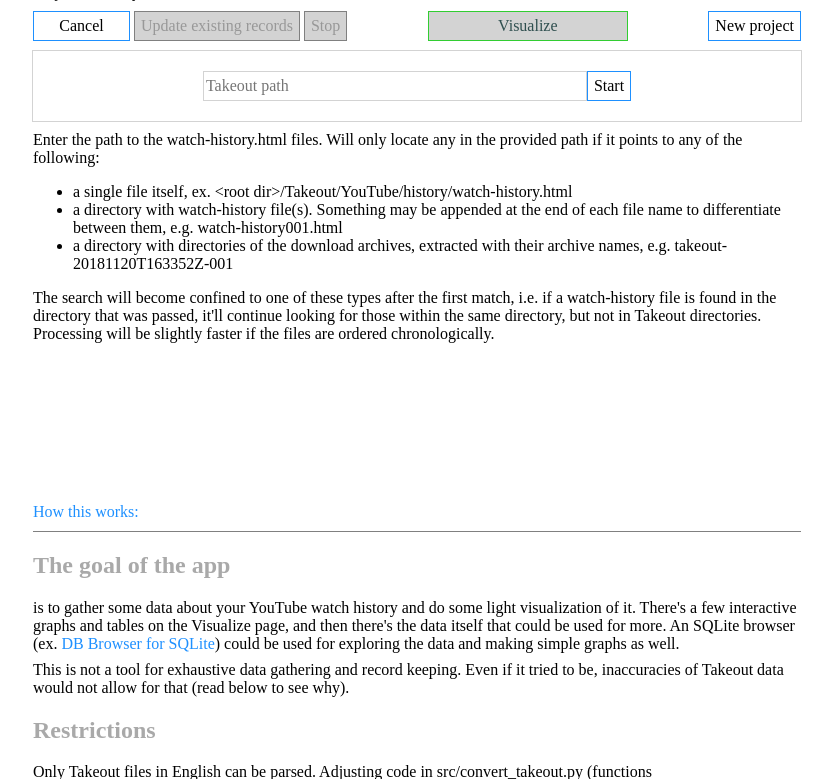
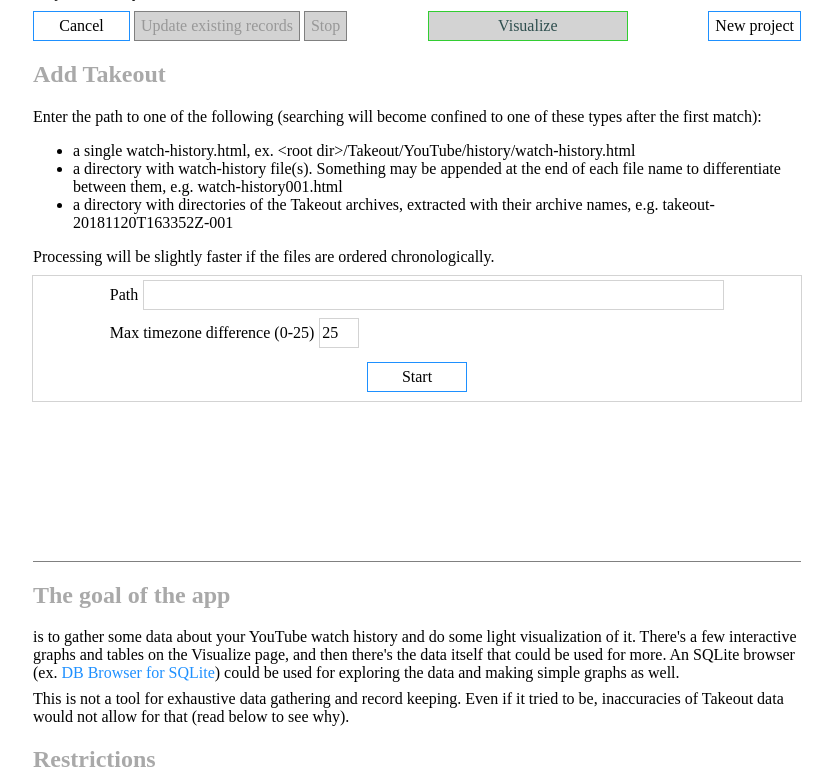
Before and after one commit to VldmrB/youtube-watched, a Flask app: template templates/index.html in a window 1280 px wide. Shown: the part 30-809 px from the top of the page, without its empty margins (223-1056 px from the left). Run offline with Flask 3, Linux system fonts and the light colour scheme; the template is opened without the code that fills it, so the values that code supplies are empty; parts of the project's set-up code (start-up, migrations or seed data) failed here and were passed over.

Commit message:
*rebased* The main purpose of this commit - giving the user ability  to adjust the max time difference timedelta used in the process of  weeding out duplicate timestamps, was abandoned halway through.  However, some of the index.html layout changes were still used,  and they were kept, though it was believed the commit itself  was gone, due to use of reset and stash

```diff
--- a/static/main.css
+++ b/static/main.css
@@ -66,19 +66,53 @@ form {
     padding: 20px 0;
 }
 
-#takeout-form, #switch-project-form {
+#switch-project-form {
     display: flex;
     align-items: center;
     justify-content: center;
     height: 70px;
 }
 
+#takeout-form {
+    padding: 0 10% 0 10%;
+    display: flex;
+    flex-direction: column;
+    height: 125px;
+}
+
+#takeout-input {
+    width: 100%;
+}
+
+#takeout-form > span {
+    justify-content: flex-start;
+    align-items: baseline;
+    margin: 2px 0 2px 0;
+}
+
+#takeout-form span span{
+    margin-right: 5px;
+}
+
+input[name="tmdt"] {
+    max-width: 40px;
+}
+
+#takeout-form input[class="button"] {
+    width: 100px;
+    max-width: 200px;
+    margin: 10px auto 0 auto;
+}
+
 form>span {
     display: flex;
     align-items: center;
     justify-content: space-between;
+    padding: 2px 0;
+}
+
+#setup-project-form > span {
     width: 80%;
-    padding: 2px 0;
 }
 
 #new-project-submit-button {
--- a/templates/help/takeout_help.html
+++ b/templates/help/takeout_help.html
@@ -1,5 +1,4 @@
-    <a href="#" id="takeout-help-link" class="link-btn">How this works{{ ':' if description or not db else '...' }}</a>
-<div id="takeout-help" class="{{ '' if description or not db else 'hidden' }}">
+<div id="takeout-help">
     <hr>
     <div class="help-item">
         <h2>The goal of the app</h2>
--- a/templates/index.html
+++ b/templates/index.html
@@ -22,31 +22,31 @@
             <button id="new-project-button" class="button">New project</button>
         </div>
         <div id="takeout-setup" class="{{ 'hidden' if db else '' }}">
-            <form id="takeout-form" class="single-field-form-inputs"
-                  action="{{ url_for('records.start_db_process') }}" method="POST">
-                <input id="takeout-input" name="takeout-dir" placeholder="Takeout path" required>
-                <input class="button" type="submit" value="Start">
-            </form>
+            <h2>Add Takeout</h2>
             <div>
                 <p>
-                    Enter the path to the watch-history.html files.
-                    Will only locate any in the provided path if it points to any of the following:
+                    Enter the path to one of the following (searching will become confined to one of these types after
+                    the first match):
                 </p>
                 <ul>
-                <li>a single file itself, ex. &lt;root dir&gt;/Takeout/YouTube/history/watch-history.html</li>
-                <li>a directory with watch-history file(s). Something may be appended at the
-                end of each file name to differentiate between them, e.g. watch-history001.html</li>
-                <li>a directory with directories of the download archives, extracted with their archive names, e.g.
-                    takeout-20181120T163352Z-001</li>
+                    <li>a single watch-history.html, ex. &lt;root dir&gt;/Takeout/YouTube/history/watch-history.html</li>
+                    <li>a directory with watch-history file(s). Something may be appended at the
+                        end of each file name to differentiate between them, e.g. watch-history001.html</li>
+                    <li>a directory with directories of the Takeout archives, extracted with their archive names, e.g.
+                        takeout-20181120T163352Z-001</li>
                 </ul>
                 <p>
-                    The search will become confined to one of these types after the first
-                    match, i.e. if a watch-history file is found in the directory that was
-                    passed, it'll continue looking for those within the same directory, but not
-                    in Takeout directories.
                     Processing will be slightly faster if the files are ordered chronologically.
                 </p>
             </div>
+
+            <form id="takeout-form" class="single-field-form-inputs"
+                  action="{{ url_for('records.start_db_process') }}" method="POST">
+                <span><span>Path </span><input id="takeout-input" name="takeout-dir" required></span>
+                <span><span>Max timezone difference (0-25) </span><input name="tmdt" value="25"
+                                                                         pattern="\d{1,2}" required></span>
+                <input class="button" type="submit" value="Start">
+            </form>
         </div>
         <div id="db-progress">
             <div id="progress-bar-container">
```
